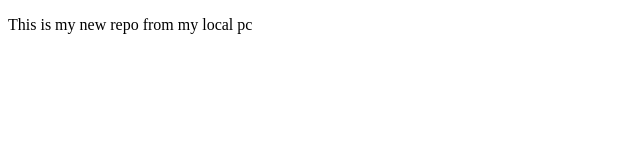
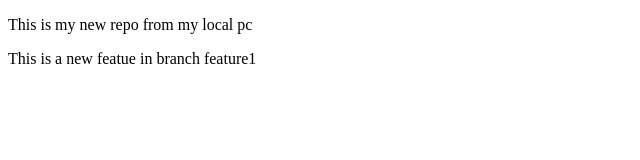
Before and after one commit to Rohitpawale23/Localrepo, a plain HTML site: page index.html in a window 1280 px wide. Shown: the whole page, without its empty margins (0-640 px from the left). Drawn offline with Linux system fonts and the light colour scheme.

Commit message:
New Feature1 is added

```diff
--- a/index.html
+++ b/index.html
@@ -6,6 +6,9 @@
     <title>Document</title>
 </head>
 <body>
-    <p> This is my new repo from my local pc</p>
+
+<p> This is my new repo from my local pc</p>
+
+<p> This is a new featue in branch feature1</p>
 </body>
 </html>
```
